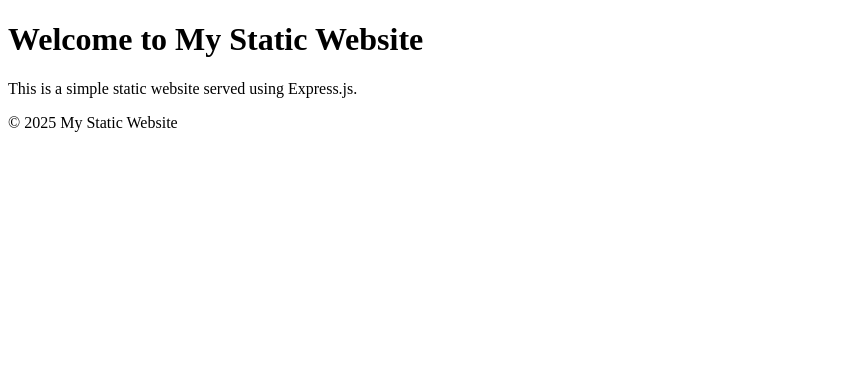
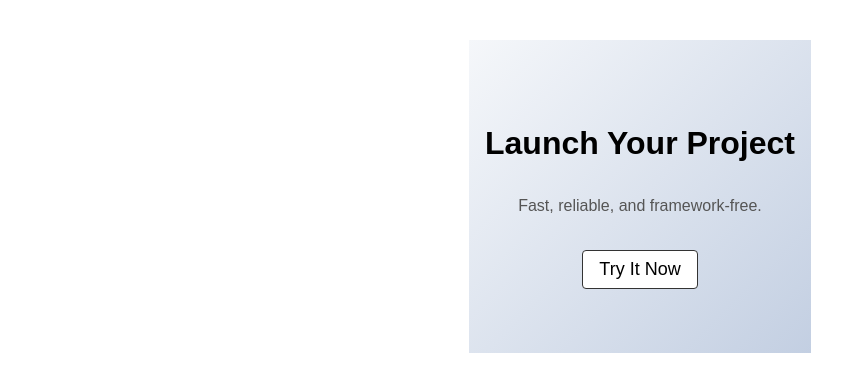
Before and after one commit to jasondotsetHacked/sethacked-agentic-application, a website: page public/index.html in a window 1280 px wide. Shown: the whole page, without its empty margins (0-866 px from the left). Drawn offline with Linux system fonts and the light colour scheme.

Commit message:
Implement initial layout and components for the landing page, including MainLayout, HeroSection, and HeroBanner with styles.

```diff
--- a/public/index.html
+++ b/public/index.html
@@ -1,20 +1,11 @@
 <!DOCTYPE html>
 <html lang="en">
 <head>
-    <meta charset="UTF-8">
-    <meta name="viewport" content="width=device-width, initial-scale=1.0">
-    <title>Static Website</title>
-    <link rel="stylesheet" href="styles.css">
+  <meta charset="UTF-8">
+  <title>Landing Page</title>
 </head>
 <body>
-    <header>
-        <h1>Welcome to My Static Website</h1>
-    </header>
-    <main>
-        <p>This is a simple static website served using Express.js.</p>
-    </main>
-    <footer>
-        <p>&copy; 2025 My Static Website</p>
-    </footer>
+  <div id="app"></div>
+  <script type="module" src="./src/main.js"></script>
 </body>
 </html>
--- /dev/null
+++ b/public/src/components/layouts/MainLayout/MainLayout.css
@@ -0,0 +1,10 @@
+.main-layout {
+  display: flex;
+  flex-direction: column;
+  min-height: 100vh;
+}
+
+.main-layout__main {
+  flex: 1;
+  width: 100%;
+}
--- /dev/null
+++ b/public/src/components/layouts/MainLayout/MainLayout.js
@@ -0,0 +1,14 @@
+import { loadCSS } from '../../../utils/cssLoader.js';
+loadCSS('./src/components/layouts/MainLayout/MainLayout.css');
+
+export function MainLayout({ content }) {
+  const root = document.createElement('div');
+  root.classList.add('main-layout');
+
+  const main = document.createElement('main');
+  main.classList.add('main-layout__main');
+  main.appendChild(content);
+
+  root.appendChild(main);
+  return root;
+}
--- /dev/null
+++ b/public/src/components/modules/HeroBanner/HeroBanner.css
@@ -0,0 +1,23 @@
+/* public/src/components/modules/HeroBanner/HeroBanner.css */
+.hero-banner {
+  display: flex;
+  flex-direction: column;
+  align-items: center;
+  text-align: center;
+  padding: 4rem 1rem;
+  background: linear-gradient(135deg, #f5f7fa 0%, #c3cfe2 100%);
+}
+
+.hero-banner__title {
+  margin-bottom: 1rem;
+}
+
+.hero-banner__subtitle {
+  margin-bottom: 2rem;
+  color: #555;
+  max-width: 600px;
+}
+
+.hero-banner__cta {
+  font-size: 1.125rem;
+}
--- /dev/null
+++ b/public/src/components/modules/HeroBanner/HeroBanner.js
@@ -0,0 +1,28 @@
+// public/src/components/modules/HeroBanner/HeroBanner.js
+import { Heading } from '../../primitives/Heading/Heading.js';
+import { Text } from '../../primitives/Text/Text.js';
+import { Button } from '../../primitives/Button/Button.js';
+
+import { loadCSS } from '../../../utils/cssLoader.js';
+loadCSS('./src/components/primitives/Heading/Heading.css');
+loadCSS('./src/components/primitives/Text/Text.css');
+loadCSS('./src/components/primitives/Button/Button.css');
+loadCSS('./src/components/modules/HeroBanner/HeroBanner.css');
+
+export function HeroBanner({
+  title = 'Welcome to Our App',
+  subtitle = 'Build once, run everywhere',
+  ctaText = 'Get Started',
+  onCtaClick = () => {}
+}) {
+  const container = document.createElement('section');
+  container.classList.add('hero-banner');
+
+  const titleEl = Heading({ level: 1, text: title, className: 'hero-banner__title' });
+  const subtitleEl = Text({ tag: 'p', text: subtitle, className: 'hero-banner__subtitle' });
+  const ctaButton = Button({ text: ctaText, onClick: onCtaClick });
+  ctaButton.classList.add('hero-banner__cta');
+
+  container.append(titleEl, subtitleEl, ctaButton);
+  return container;
+}
--- /dev/null
+++ b/public/src/components/pages/HomePage/HomePage.css
@@ -0,0 +1,3 @@
+.home-page {
+  font-family: sans-serif;
+}
--- /dev/null
+++ b/public/src/components/pages/HomePage/HomePage.js
@@ -0,0 +1,15 @@
+import { HeroSection } from '../../sections/HeroSection/HeroSection.js';
+
+import { loadCSS } from '../../../utils/cssLoader.js';
+loadCSS('./src/components/sections/HeroSection/HeroSection.css');
+loadCSS('./src/components/layouts/MainLayout/MainLayout.css');
+loadCSS('./src/components/pages/HomePage/HomePage.css');
+
+import { MainLayout } from '../../layouts/MainLayout/MainLayout.js';
+
+export function HomePage(container) {
+  const hero = HeroSection();
+  const layout = MainLayout({ content: hero });
+  layout.classList.add('home-page');
+  container.appendChild(layout);
+}
--- /dev/null
+++ b/public/src/components/primitives/Heading/Heading.css
@@ -0,0 +1,35 @@
+.heading-h1 {
+  font-size: 2rem;
+  margin: 0.67em 0;
+  font-weight: bold;
+}
+
+.heading-h2 {
+  font-size: 1.5rem;
+  margin: 0.75em 0;
+  font-weight: bold;
+}
+
+.heading-h3 {
+  font-size: 1.17rem;
+  margin: 0.83em 0;
+  font-weight: bold;
+}
+
+.heading-h4 {
+  font-size: 1rem;
+  margin: 1.12em 0;
+  font-weight: bold;
+}
+
+.heading-h5 {
+  font-size: 0.83rem;
+  margin: 1.5em 0;
+  font-weight: bold;
+}
+
+.heading-h6 {
+  font-size: 0.67rem;
+  margin: 1.67em 0;
+  font-weight: bold;
+}
--- /dev/null
+++ b/public/src/components/primitives/Heading/Heading.js
@@ -0,0 +1,7 @@
+export function Heading({ level = 1, text, className = '' }) {
+  const tag = `h${Math.min(Math.max(level, 1), 6)}`;
+  const el = document.createElement(tag);
+  el.textContent = text;
+  el.classList.add(`heading-${tag}`, className);
+  return el;
+}
--- /dev/null
+++ b/public/src/components/primitives/Text/Text.css
@@ -0,0 +1,4 @@
+.text {
+  margin: 1rem 0;
+  line-height: 1.5;
+}
--- /dev/null
+++ b/public/src/components/primitives/Text/Text.js
@@ -0,0 +1,6 @@
+export function Text({ tag = 'p', text, className = '' }) {
+  const el = document.createElement(tag);
+  el.textContent = text;
+  el.classList.add('text', className);
+  return el;
+}
--- /dev/null
+++ b/public/src/components/sections/HeroSection/HeroSection.css
@@ -0,0 +1,5 @@
+.hero-section {
+  margin-top: 2rem;
+  display: flex;
+  justify-content: center;
+}
--- /dev/null
+++ b/public/src/components/sections/HeroSection/HeroSection.js
@@ -0,0 +1,19 @@
+import { HeroBanner } from '../../modules/HeroBanner/HeroBanner.js';
+
+import { loadCSS } from '../../../utils/cssLoader.js';
+loadCSS('./src/components/modules/HeroBanner/HeroBanner.css');
+loadCSS('./src/components/sections/HeroSection/HeroSection.css');
+
+export function HeroSection() {
+  const section = document.createElement('div');
+  section.classList.add('hero-section');
+  section.appendChild(
+    HeroBanner({
+      title: 'Launch Your Project',
+      subtitle: 'Fast, reliable, and framework‑free.',
+      ctaText: 'Try It Now',
+      onCtaClick: () => alert('Let’s get started!')
+    })
+  );
+  return section;
+}
--- a/public/src/main.js
+++ b/public/src/main.js
@@ -0,0 +1,4 @@
+import { HomePage } from './components/pages/HomePage/HomePage.js';
+
+const app = document.getElementById('app');
+HomePage(app);
--- /dev/null
+++ b/public/src/utils/cssLoader.js
@@ -0,0 +1,6 @@
+export function loadCSS(path) {
+  const link = document.createElement('link');
+  link.rel = 'stylesheet';
+  link.href = path;
+  document.head.appendChild(link);
+}
```
Also changed, not shown: README.md.
